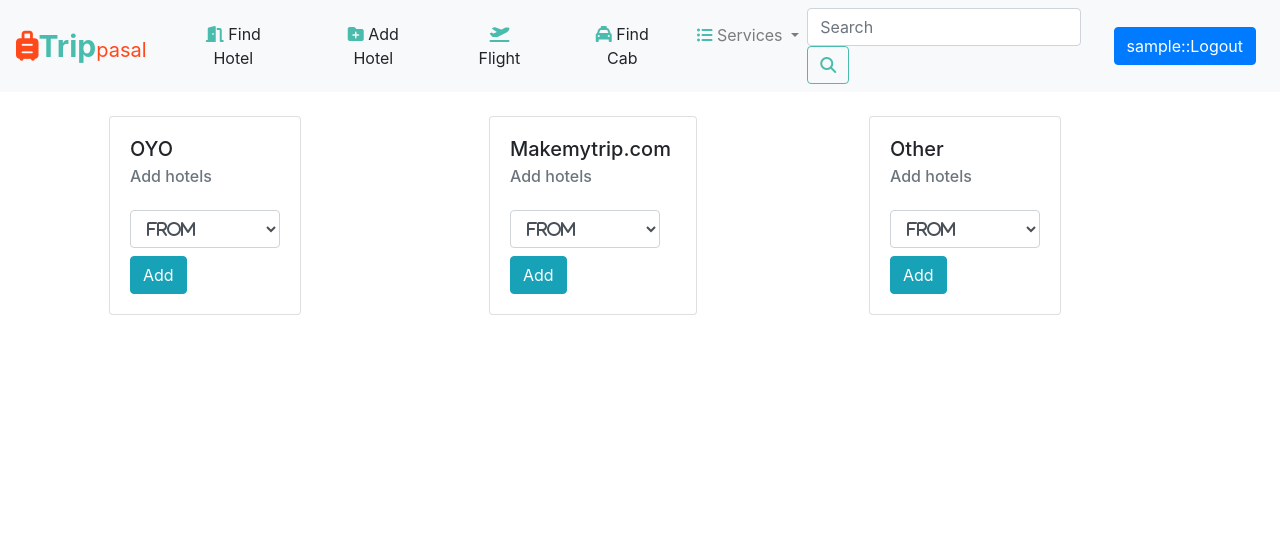
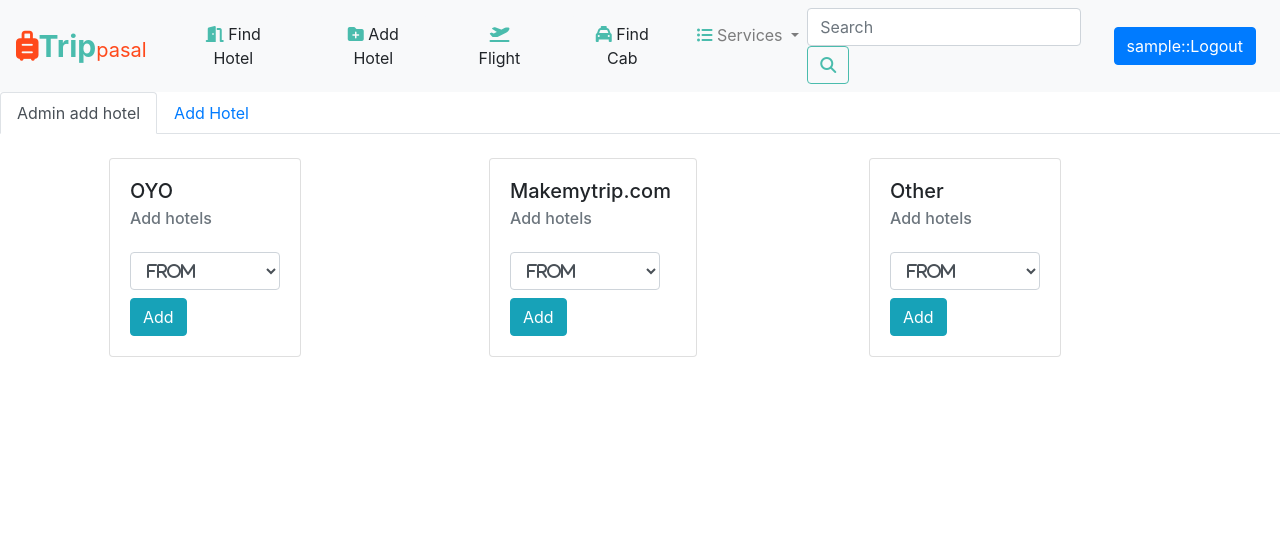
Before and after one commit to Aakash7khadka/TripPasal, a Django app: page /addhotels/ in a window 1280 px wide. Shown: the top 556 px of the page. Run offline with Django 3.2, Linux system fonts and the light colour scheme; the visitor is signed in with stand-in values (Sample User, id 1); some libraries are stand-ins or nearby versions.

Commit message:
late night change

```diff
--- a/template/addhotel.html
+++ b/template/addhotel.html
@@ -1,6 +1,23 @@
 {% extends 'base.html' %}
 
 {% block content %}
+
+
+<nav>
+    <div class="nav nav-tabs" id="nav-tab" role="tablist">
+        {% if request.user.is_superuser %}
+        <a class="nav-item nav-link active" id="nav-home-tab" data-toggle="tab" href="#nav-home" role="tab"
+            aria-controls="nav-home" aria-selected="true">Admin add hotel</a>
+        {% endif %}
+        <a class="nav-item nav-link" id="nav-profile-tab" data-toggle="tab" href="#nav-profile" role="tab"
+            aria-controls="nav-profile" aria-selected="false">Add Hotel</a>
+
+    </div>
+</nav>
+<div class="tab-content" id="nav-tabContent">
+    {% if request.user.is_superuser %}
+    <div class="tab-pane fade show active" id="nav-home" role="tabpanel" aria-labelledby="nav-home-tab">
+
 
         <div class="container">
             <div class="row">
@@ -105,6 +122,92 @@
                 </div>
             </div>
         </div>
+    </div>
+    {% endif %}
+    <div class="tab-pane fade" id="nav-profile" role="tabpanel" aria-labelledby="nav-profile-tab">
+        <div class="container mt-4 pb-4 pt-4"
+            style="  box-shadow: 5px 10px 8px 10px #888888;width: 450px;background-color:white;border-radius:16px;">
+            <h4 class="pl-2 pt-3" style="
+                box-shadow: 2.5px 5px 4px 5px #888888;
+                border-radius: 12px;
+                font-weight:700;
+                width:420px;background-color: orangered;height:50px;color:whitesmoke;font-size:larger">Add
+                Hotel</h4>
+            <form>
+                <div class="form-group mt-4">
+                    <label>Hotel Name</label>
+                    <input type="text" class="form-control" id="hotel_name" aria-describedby="emai">
+                    <small id="namehelp" class="form-text text-muted">Give authentic and appropriate original
+                        name.</small>
+                </div>
+                <div class="form-group">
+                    <label for="exampleInputText">Address</label>
+                    <input type="text" class="form-control" id="exampleInputPassword1">
+                    <small id="addresshelp" class="form-text text-muted">Give appropriate address.</small>
+                </div>
+                <div class="form-group ">
+                    <label for="inputState">City</label>
+                    <select id="inputState" class="form-control">
+                        <option selected>Choose...</option>
+                        <option value="kathmandu">kathmandu</option>
+                        <option value="pokhara">pokhara</option>
+                        <option value="lukla">lukla</option>
+                        <option value="pokhara">pokhara</option>
+                        <option value="jomsom">jomsom</option>
+                        <option value="bhadrapur">bhadrapur</option>
+                        <option value="biratnagar">biratnagar</option>
+                        <option value="bhojpur">bhojpur</option>
+                        <option value="dhangadi">dhangadi</option>
+                        <option value="tumlingtar">tumlingtar</option>
+                    </select>
+                </div>
+
+                <div class="form-group">
+                    <div class="row">
+                        <div class="col">
+                            <label for="inputState">No. of beds</label>
+                            <select id="inputState" class="form-control">
+                                <option selected>Choose...</option>
+                                <option selected>1</option>
+                                <option selected>2</option>
+                            </select>
+                        </div>
+                        <div class="col">
+                            <label for="inputState">Total capacity</label>
+                            <select id="inputState" class="form-control">
+                                <option selected>No. of adult</option>
+                                <option selected>1</option>
+                                <option selected>2</option>
+                                <option selected>3</option>
+                                <option selected>4</option>
+                                <option selected>5</option>
+                                <option selected>6</option>
+
+
+                            </select>
+                        </div>
+                    </div>
+                </div>
+
+                <div class="form-group">
+                    <label for="exampleFormControlFile1">Example file input</label>
+                    <input type="file" class="form-control-file" id="exampleFormControlFile1">
+                </div>
+
+
+                <button type="submit " style="border:orangered;background-color:orangered;"
+                    class="btn btn-primary">Submit</button>
+            </form>
+        </div>
+
+    </div>
+</div>
+
+
+
+
+
+
 
 
 {% block hotelsuccess %}
```
Also changed, not shown: static/css/index.css (line endings or trailing spaces). Lines whose indentation alone changed are shown as unchanged.
